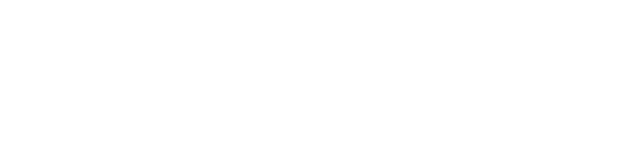
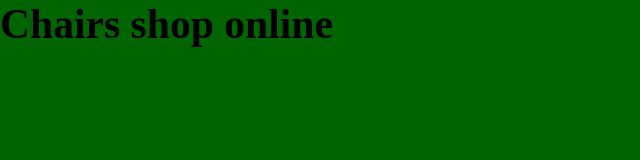
Before and after one commit to beastbs/chairs-shop-online, a website: page index.html in a window 1280 px wide. Shown: the whole page, without its empty margins (0-640 px from the left). Drawn offline with Linux system fonts and the light colour scheme.

```diff
--- a/index.html
+++ b/index.html
@@ -3,9 +3,10 @@
 <head>
 	<meta charset="UTF-8">
 	<meta name="viewport" content="width=device-width, initial-scale=1.0">
+	<link rel="stylesheet" href="./src/css/index.css">
 	<title>Chairs Shop</title>
 </head>
 <body>
-
+	<h1>Chairs shop online</h1>
 </body>
 </html>
--- a/src/scss/index.scss
+++ b/src/scss/index.scss
@@ -0,0 +1,10 @@
+*{
+	padding: 0;
+	margin: 0;
+	box-sizing: border-box;
+}
+
+body{
+	background: darkgreen;
+	font-size: 1.3rem;
+}
```
Also changed, not shown: package.json (+10 -6 lines), src/css/index.css (added), 1 other file.
